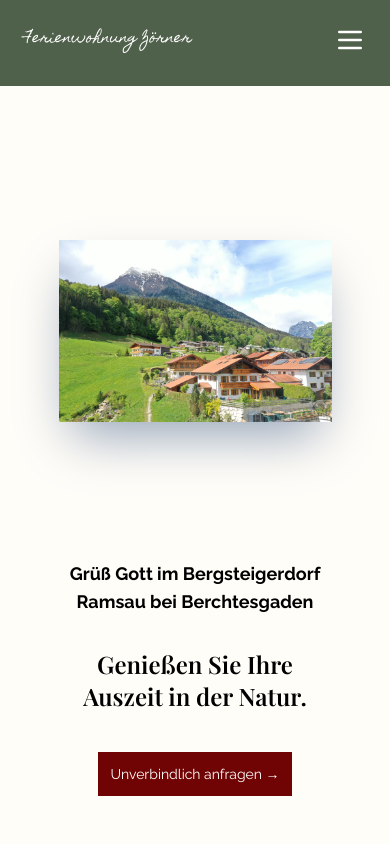
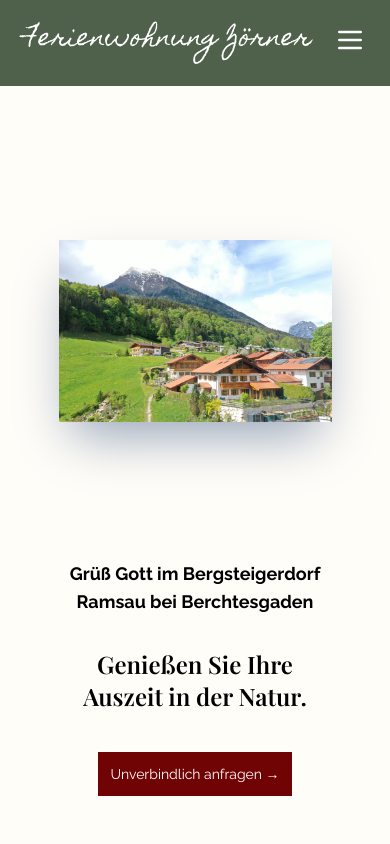
Before and after one commit to teazy1910/Fewo, a Nuxt app: page / in a window 390 px wide. Shown: the top 844 px of the page. Built offline with nearby package versions, Linux system fonts and the light colour scheme; a web font is replaced by a local one.

Commit message:
responsiv

```diff
--- a/components/AppHeader.vue
+++ b/components/AppHeader.vue
@@ -4,7 +4,7 @@
       <div class="flex justify-between items-start">
         <!-- Header logo -->
         <div>
-          <a class="text-white text-sm lg:text-xl xl:text-3xl font-homemade">Ferienwohnung Zörner</a>
+          <a class="text-white text-2xl xl:text-3xl font-homemade">Ferienwohnung Zörner</a>
         </div>
 
         <!-- Mobile toggle -->
--- a/components/AppService.vue
+++ b/components/AppService.vue
@@ -53,7 +53,7 @@
           </p>
         </div>
 
-        <div class="my-2 mx-2 bg-[#4E5F4B] p-8">
+        <div class="my-2 mx-2 bg-[#4E5F4B] p-8 mb-12">
           <Icon icon="la:mountain" class="w-10 h-10 m-auto md:my-2" />
           <h2 class="md:text-xl my-3 text-center font-playfair">Gästekarte und Mobilität</h2>
           <p class="md:text-lg text-sm p-3 font-raleway">
```
